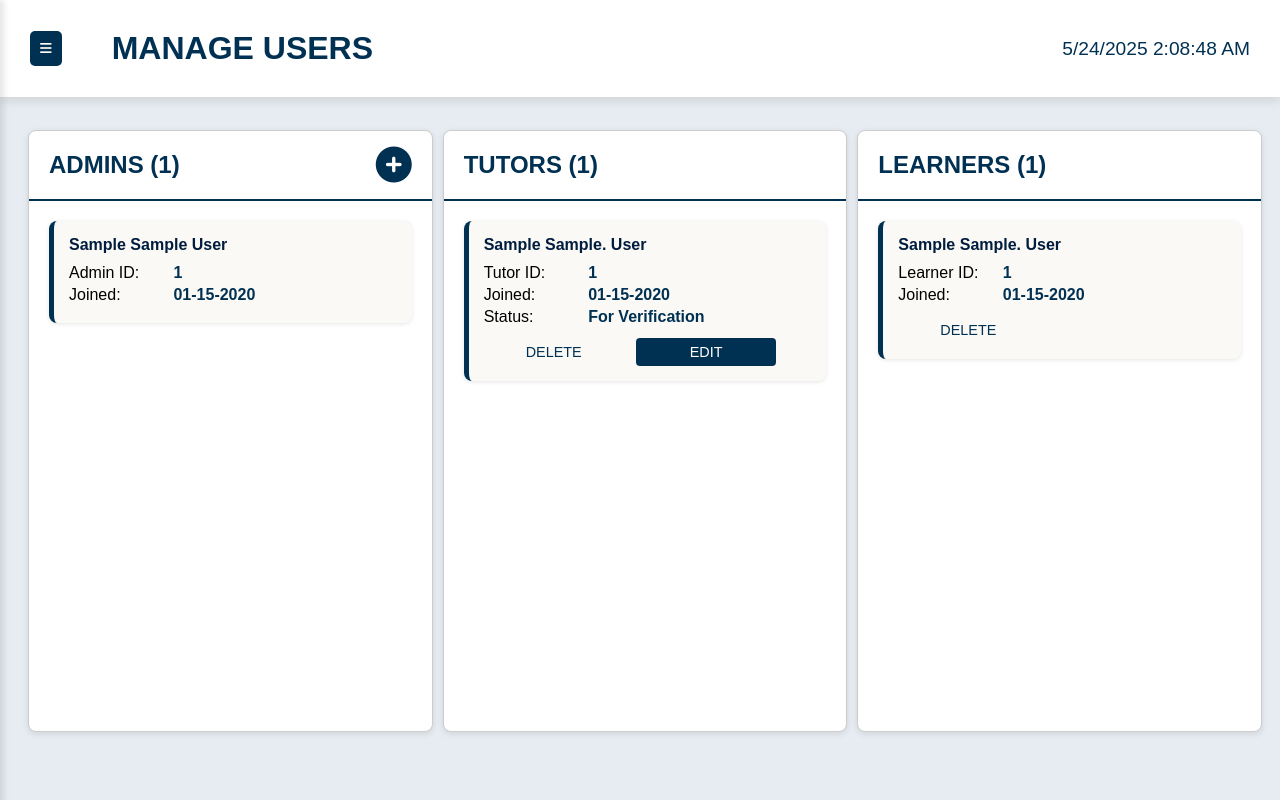
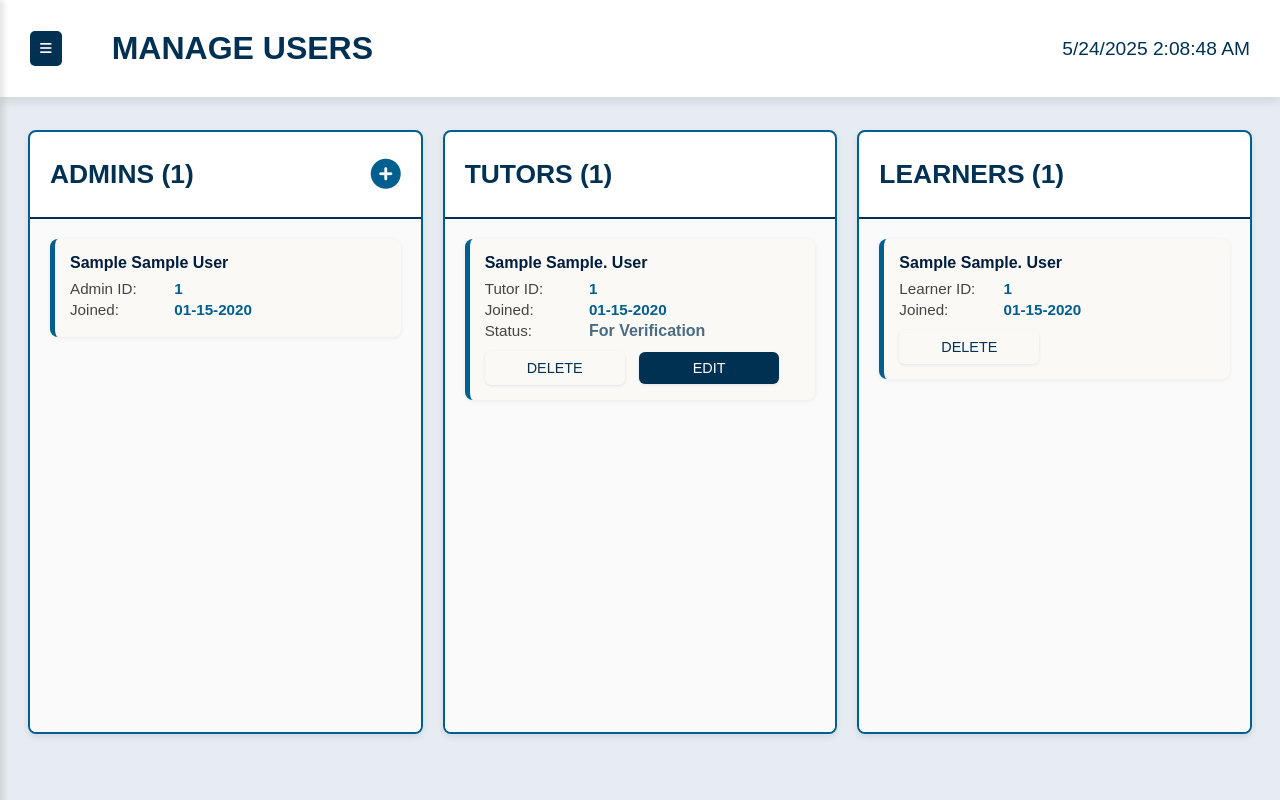
Before and after one commit to Chesterware/GabayGuro, a PHP site: page /iskol4rx/ADMIN/AdminHTML/manage_users.php in a window 1280 px wide. Run offline with PHP 8.4, Linux system fonts and the light colour scheme; the visitor is signed in with stand-in values (Sample User, id 1); tables that the repository leaves empty or names only in its code hold one stand-in row (values such as "Sample post").

Commit message:
finalized the admin

```diff
--- a/ADMIN/AdminCSS/manage_users.css
+++ b/ADMIN/AdminCSS/manage_users.css
@@ -1,46 +1,45 @@
 main.content-container {
     margin-left: 230px;
     transition: margin-left 0.3s ease;
-    padding: 20px 10px 10px 0;
+    padding: 20px 20px 20px 0;
     margin-top: 110px;
     box-sizing: border-box;
+    color: #003153;
+    font-family: Arial, sans-serif;
 }
 
 body.sidebar-collapsed main.content-container {
     margin-left: 20px;
 }
 
-
-
 .user-columns {
     display: flex;
-    gap: 10px;
+    gap: 20px;
     flex-wrap: nowrap;
 }
 
 .user-column {
     flex: 1 1 0;
     max-width: 33.33%;
-    background: #fff;
-    border: 1px solid #ccc;
+    background: #FFFFFF;
+    border: 2px solid #005F8F;
     border-radius: 8px;
-    box-shadow: 0 2px 6px rgba(0,0,0,0.1);
+    box-shadow: 0 3px 6px rgba(0, 49, 83, 0.1);
     display: flex;
     flex-direction: column;
     height: 600px;
+    overflow: hidden;
 }
 
 .column-header {
     display: flex;
     align-items: center;
     justify-content: space-between;
-    padding-left: 20px;
-    padding-right: 20px;
+    padding: 5px 20px;
     border-bottom: 2px solid #003153;
     color: #003153;
     font-weight: bold;
-    font-size: 1rem;
-    flex-shrink: 0;
+    font-size: 1.1rem;
 }
 
 .add-btn {
@@ -51,90 +50,68 @@
 }
 
 .add-btn i {
-    font-size: 36px;
-    color: #003153;
-    background-color: transparent;
+    font-size: 30px;
+    color: #005F8F;
+    transition: color 0.3s ease;
+}
+
+.add-btn i:hover {
+    color: #001D3D;
 }
 
 .scrollable-list {
     overflow-y: auto;
     padding: 20px;
     flex-grow: 1;
+    background-color: #FAFAFA;
 }
 
 .user-card {
     background: #FAF9F6;
-    border-left: 5px solid #003153;
+    border-left: 5px solid #005F8F;
     border-radius: 8px;
     padding: 15px;
     margin-bottom: 15px;
-    box-shadow: 0 1px 4px rgba(0,0,0,0.1);
+    box-shadow: 0 1px 4px rgba(0, 49, 83, 0.08);
     color: #003153;
-    font-weight: normal;
 }
 
 .user-card h3 {
-    margin: 0 0 10px;
+    margin: 0 0 8px;
     font-size: 1rem;
-    color: #001d3d;
+    color: #001D3D;
 }
 
 .user-card p {
     margin: 4px 0;
-    font-size: 1rem;
+    font-size: 0.95rem;
 }
 
 .user-card .label {
     display: inline-block;
     width: 100px;
-    font-weight: normal;
-    color: #000000;
+    color: #444;
+    font-weight: 500;
 }
 
 .user-card p strong {
-    color: #003153;
+    color: #005F8F;
 }
 
-@media (max-width: 1024px) {
-    .user-columns {
-        flex-wrap: wrap;
-    }
-    .user-column {
-        max-width: 100%;
-        height: auto;
-        flex: 1 1 100%;
-    }
-    .scrollable-list {
-        max-height: none;
-        overflow-y: visible;
-        padding: 10px 20px 20px;
-    }
-}
-
-@media (max-width: 768px) {
-    main.content-container {
-        margin-left: 0 !important;
-        padding: 20px 20px 40px;
-    }
-    body.sidebar-collapsed .sidebar {
-        width: 0 !important;
-        overflow: hidden;
-        transition: width 0.3s ease;
-    }
-}
+/* Buttons */
 .edit-btn, .delete-btn, .update-btn, .cancel-btn {
     width: 140px;
-    box-sizing: border-box;
-    padding: 6px 12px;
+    padding: 8px 12px;
     font-size: 0.9rem;
-    border-radius: 4px;
+    border-radius: 6px;
     border: none;
     cursor: pointer;
-    transition: background-color 0.3s ease;
+    transition: all 0.3s ease;
     color: white;
     display: inline-block;
     text-align: center;
-    margin-right: 8px;
+    margin-right: 10px;
+    box-shadow: 0 1px 3px rgba(0,49,83,0.1);
 }
 
 .edit-btn, .update-btn {
@@ -148,44 +125,49 @@
 .delete-btn, .cancel-btn {
     background-color: transparent;
     color: #003153;
+    border: 1px solid transparent;
     margin-top: 8px;
 }
 
 .delete-btn:hover, .cancel-btn:hover {
     border: 1px solid #003153;
+    background-color: #E6ECF1;
 }
 
-.button-group button:last-child {
-    margin-right: 0;
-}
-
+/* Dropdown Styling */
 select:disabled {
+    appearance: none;
     -webkit-appearance: none;
     -moz-appearance: none;
-    appearance: none;
-    border: none;
-    background-color: transparent;
+    background: none !important;
+    background-image: none !important;
+    border: none !important;
     color: #003153;
-    opacity: 1;
     font-size: 1rem;
     font-weight: bold;
+    padding-right: 0;
     cursor: default;
 }
 
 select:not(:disabled) {
-    background-color: transparent;
-    cursor: pointer;
-    -webkit-appearance: menulist-button;
-    -moz-appearance: menulist-button;
-    appearance: menulist-button;
-    border: none;
-    border-radius: 4px;
+    background-color: #E6ECF1;
+    border: 2px solid #005F8F;
+    border-radius: 6px;
+    padding: 8px 12px;
     color: #003153;
     font-weight: bold;
     font-size: 1rem;
-    transition: border-color 0.3s ease;
+    cursor: pointer;
+    transition: box-shadow 0.3s ease, background-color 0.3s ease;
 }
 
+select:not(:disabled):hover,
+select:not(:disabled):focus {
+    background-color: #FFFFFF;
+    box-shadow: 0 0 6px rgba(0, 95, 143, 0.4);
+}
+
+/* Modal */
 .modal {
     display: none;
     position: fixed;
--- a/ADMIN/AdminHTML/manage_users.php
+++ b/ADMIN/AdminHTML/manage_users.php
@@ -210,7 +210,7 @@
                 <input type="text" name="first_name" placeholder="First Name" required>
                 <input type="text" name="middle_initial" placeholder="Middle Initial" maxlength="1">
                 <input type="text" name="last_name" placeholder="Last Name" required>
-                <input type="email" name="email" placeholder="Email" required>
+                <input type="email" name="email" placeholder="Email Address" required>
                 <input type="password" name="password" placeholder="Password" required>
                 <input type="password" name="confirm_password" placeholder="Confirm Password" required>
                 <button type="submit" name="add_admin">ADD ADMIN</button>
```
Also changed, not shown: other parts of ADMIN/AdminCSS/manage_users.css (+51 -9 lines), ADMIN/AdminCSS/tutor_verification.css (+76 -57 lines), ADMIN/AdminHTML/tutor_verification.php (+0 -18 lines), ADMIN/AdminJS/user_pchart.js (added).
